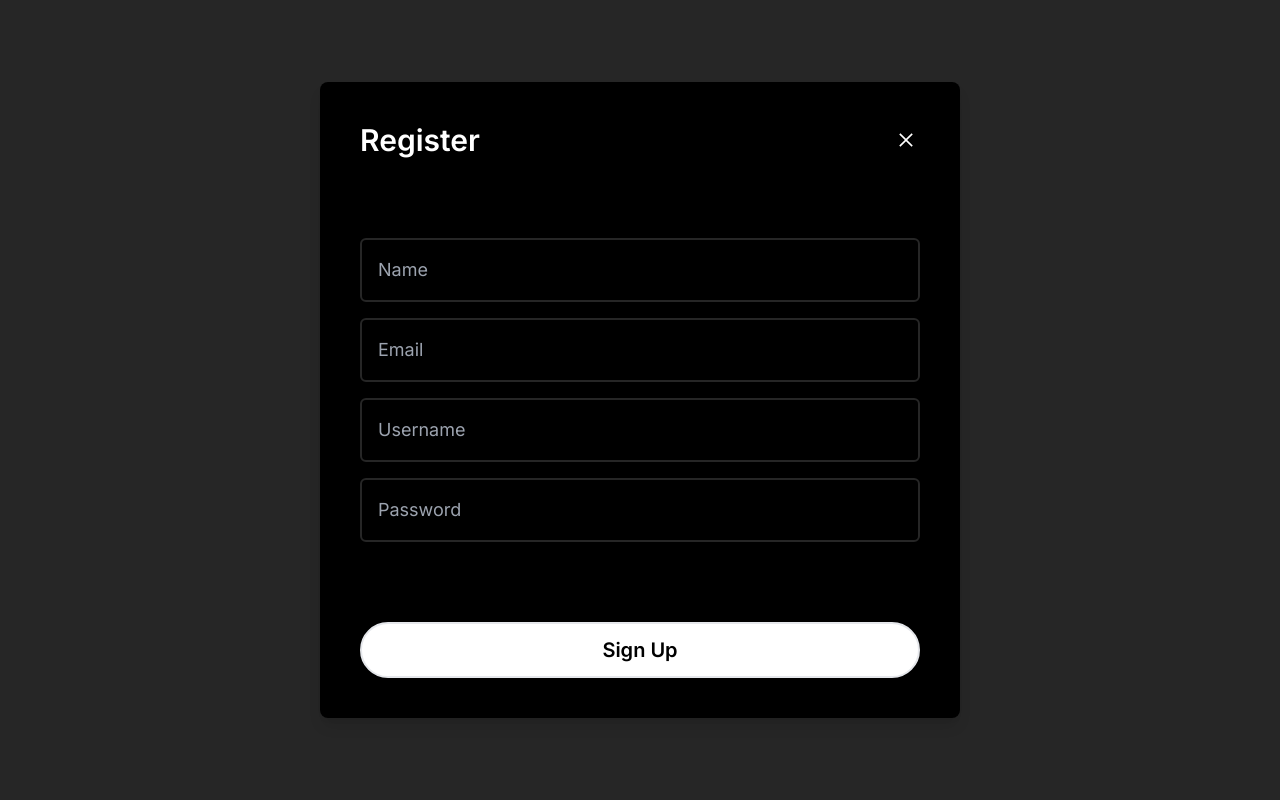
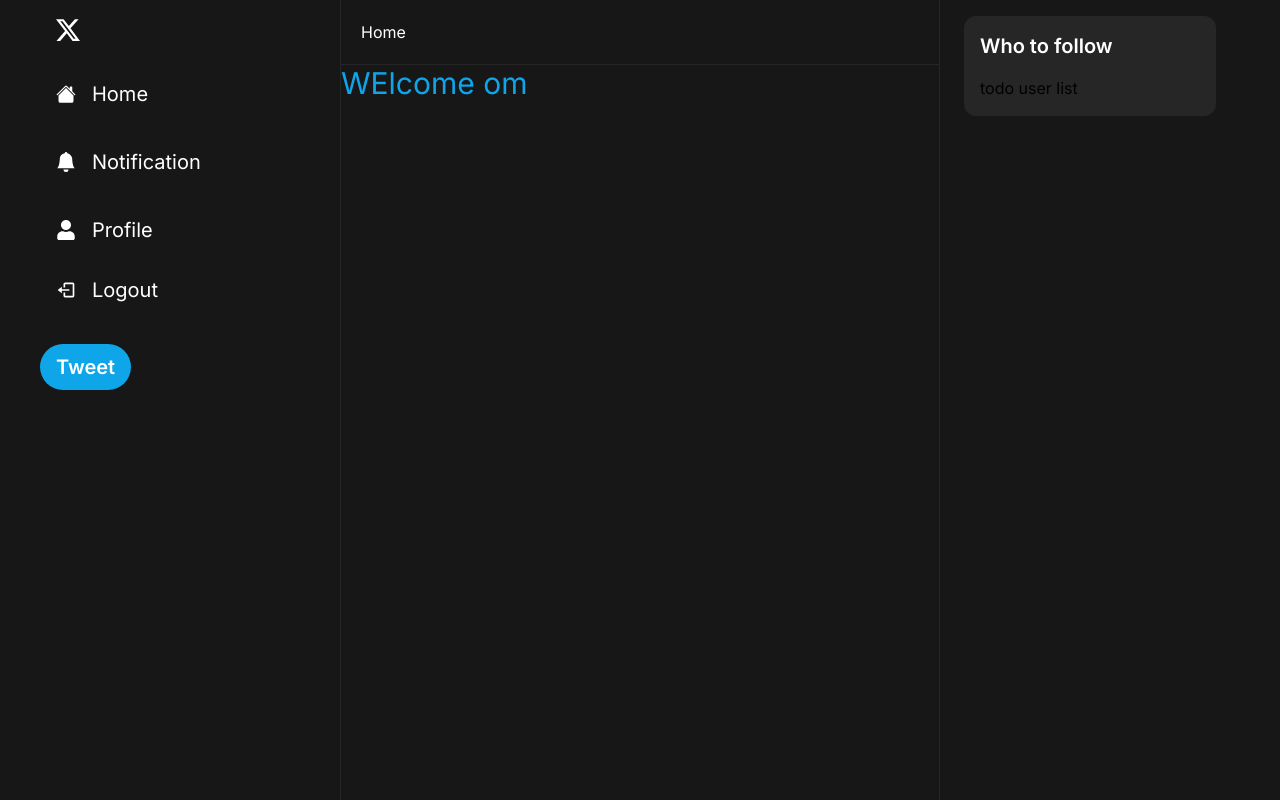
Before and after one commit to om0852/full-stack-twitter-clone-, a Next.js app: page / in a window 1280 px wide. Built offline with nearby package versions, Linux system fonts and the light colour scheme.

Commit message:
linking login and registertion modal

```diff
--- a/app/component/Modal.tsx
+++ b/app/component/Modal.tsx
@@ -31,11 +31,11 @@ const Modal: React.FC<ModalProp> = ({ isOpen, onClose, onSubmit, title, body, fo
     }
     return (
         <div className='justify-center items-center flex overflow-x-hidden overflow-y-auto fixed inset-0 z-50 outline-none focus:outline-none bg-neutral-800 bg-opcaity-70' >
-            <div className='relative w-full lg:w-3/6 my-6 mx-auto lg:max-w-3xl h-full lg:h-auto'>
+            <div className='relative w-full lg:w-3/6 my-6 mx-auto lg:max-w-2xl h-full lg:h-auto'>
                 {/* content */}
-                <div className='h-full lg:h-auto border-0 rounded-lg shadow-lg relative flex flex-col w-full bg-black outline-none focus:outline-none'>
+                <div className='h-full lg:h-1/2 border-0 rounded-lg shadow-lg relative flex flex-col w-full bg-black outline-none focus:outline-none'>
                     {/* header  */}
-                    <div className='flex items-center justify-between p-10 rounded-t'>
+                    <div className='flex items-center justify-between p-10 rounded-t my-10'>
                         <h3 className='text-3xl font-semibold text-white '>{title}</h3>
                         <button className='p-1 text-white hover:opacity-70  ml-auto border-0 transition' onClick={handleClose}>
                             <AiOutlineClose color='white' size={20} />
--- a/app/component/hooks/UserLoginModal.tsx
+++ b/app/component/hooks/UserLoginModal.tsx
@@ -6,7 +6,7 @@ interface LoginModalStore{
 
 }
     const useLoginModal = create<LoginModalStore>((set)=>({
-isOpen:true,
+isOpen:false,
 onOpen:()=>set({isOpen:true}),
 onClose:()=>set({isOpen:false})
     }))
--- a/app/component/hooks/userRegisterModal.tsx
+++ b/app/component/hooks/userRegisterModal.tsx
@@ -6,7 +6,7 @@ interface RegisterModalStore{
 
 }
     const useRegisterModal = create<RegisterModalStore>((set)=>({
-isOpen:true,
+isOpen:false,
 onOpen:()=>set({isOpen:true}),
 onClose:()=>set({isOpen:false})
     }))
--- a/app/component/modals/LoginModal.tsx
+++ b/app/component/modals/LoginModal.tsx
@@ -4,12 +4,23 @@ import useLoginModal from "../hooks/UserLoginModal"
 import Input from "../Input";
 import { Modak } from "next/font/google";
 import Modal from "../Modal";
+import useRegisterModal from "../hooks/userRegisterModal";
 
 const LoginModal=()=>{
     const loginModal =useLoginModal();
+    const registerModal =useRegisterModal();
     const [email,setEmail]=useState("")
     const [password,setpassword]=useState("")
     const [isLoading,setIsLoading]=useState(false);
+
+    const onToggle=()=>{
+        if(isLoading){
+            return;
+        }
+        loginModal.onClose()
+        registerModal.onOpen()
+    }
+
 
     const onSubmit =useCallback(async()=>{
         try{
@@ -35,6 +46,13 @@ const bodyContent=(
     </div>
 )
 
+const footerContent=(
+    <div className="text-neutral-400 text-center mt-4">
+        <p>Create an account?</p>
+        <span onClick={onToggle} className="text-white cursor-pointer hover:underline">Sign Up</span>
+
+    </div>
+)
     return(
         <>
         <Modal
@@ -44,7 +62,9 @@ const bodyContent=(
 actionLabel="Sign In"
 onClose={loginModal.onClose}
 onSubmit={onSubmit}
-body={bodyContent}/>
+body={bodyContent}
+footer={footerContent}
+/>
         </>
     )
 }
--- a/app/component/modals/RegisterModal.tsx
+++ b/app/component/modals/RegisterModal.tsx
@@ -5,14 +5,24 @@ import Input from "../Input";
 import { Modak } from "next/font/google";
 import Modal from "../Modal";
 import useRegisterModal from "../hooks/userRegisterModal";
+import useLoginModal from "../hooks/UserLoginModal";
 
 const RegisterModal=()=>{
     const registerModal =useregisterModal();
+    const loginModal =useLoginModal();
     const [email,setEmail]=useState("")
     const [password,setpassword]=useState("")
     const [name,setName]=useState("")
     const [username,setUserName]=useState("")
     const [isLoading,setIsLoading]=useState(false);
+
+const onToggle=()=>{
+    if(isLoading){
+        return;
+    }
+    registerModal.onClose()
+    loginModal.onOpen()
+}
 
     const onSubmit =useCallback(async()=>{
         try{
@@ -39,17 +49,24 @@ const bodyContent=(
 
     </div>
 )
+const footerContent=(
+    <div className="text-neutral-400 text-center mt-4">
+        <p>Already have an account?</p>
+        <span onClick={onToggle} className="text-white cursor-pointer hover:underline">Sign In</span>
 
+    </div>
+)
     return(
         <>
         <Modal
         disabled={isLoading}
         isOpen={registerModal.isOpen}
-        title="Register"
+        title="Create an account "
 actionLabel="Sign Up"
 onClose={registerModal.onClose}
 onSubmit={onSubmit}
-body={bodyContent}/>
+body={bodyContent}
+footer={footerContent}/>
         </>
     )
 }
--- a/app/layout.tsx
+++ b/app/layout.tsx
@@ -22,7 +22,7 @@ export default function RootLayout({
     <html lang="en">
       <body className={inter.className} style={{background:"#181717"}}>
         {/* <Modal actionLabel="Submit" isOpen={true} title="tedt open"/> */}
-        {/* <LoginModal/> */}
+        <LoginModal/>
         <RegisterModal/>
         <Layout children={children}/>
         </body>
```
